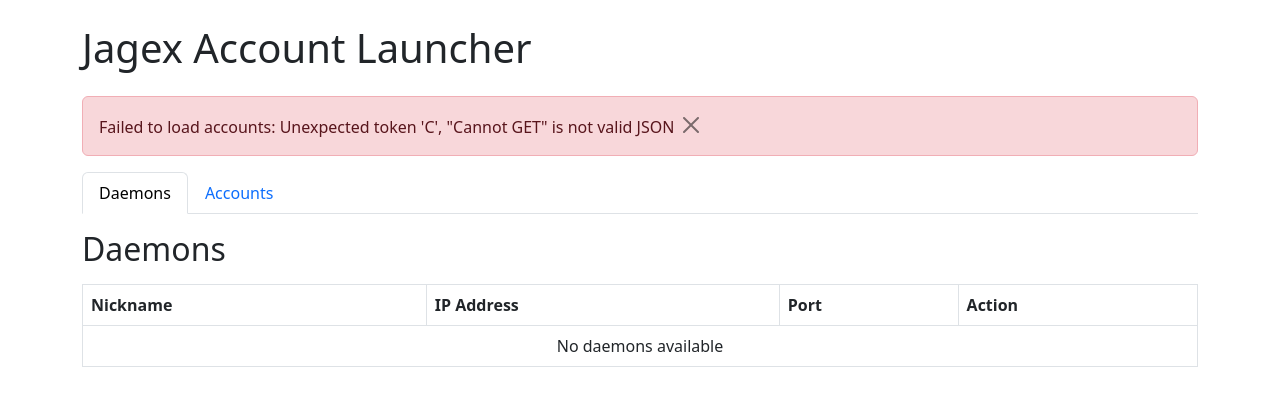
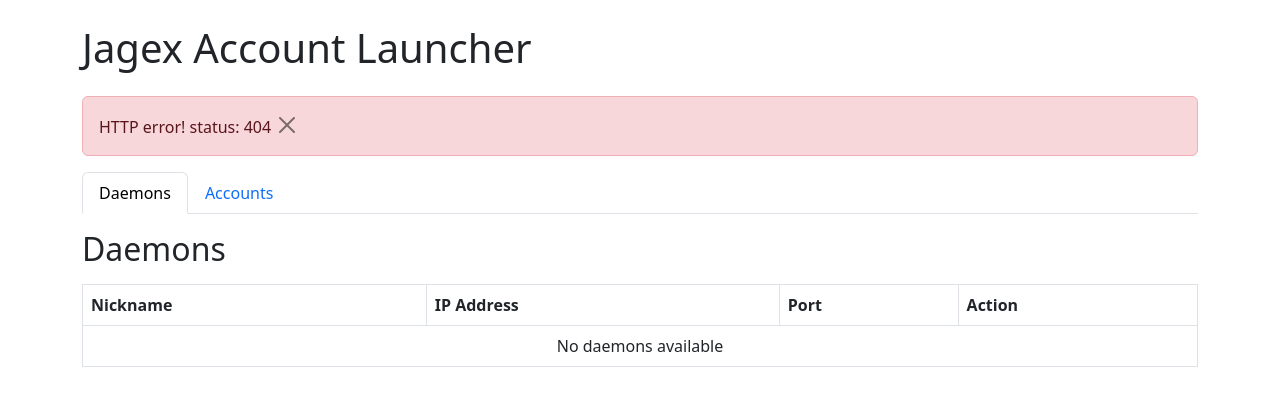
Before and after one commit to gavinnn101/jagex_account_launcher, a Python web app: template src/web_server/templates/index.html in a window 1280 px wide. Shown: the top 406 px of the page. Run offline with Jinja, Linux system fonts and the light colour scheme; the template is opened without the code that fills it, so the values that code supplies are empty.

Commit message:
clean up server code

```diff
--- a/src/web_server/templates/index.html
+++ b/src/web_server/templates/index.html
@@ -8,7 +8,7 @@
 </head>
 <body>
     <div id="app" class="container">
-        <h1 class="my-4">Jagex Account Launcher</h1>
+        <h1 class="my-4" v-once>Jagex Account Launcher</h1>
         <div id="app-content"></div>
     </div>
 
@@ -16,8 +16,52 @@
     <script src="https://cdn.jsdelivr.net/npm/bootstrap@5.3.0/dist/js/bootstrap.bundle.min.js"></script>
 
     <script>
-    const { ref, createApp } = Vue;
+    const { ref, computed, watch, onMounted, onUnmounted, createApp } = Vue;
 
+    // Composable for API calls
+    const useApi = () => {
+        const fetchData = async (url, errorMessage) => {
+            try {
+                const response = await fetch(url);
+                if (!response.ok) throw new Error(`HTTP error! status: ${response.status}`);
+                return await response.json();
+            } catch (error) {
+                console.error(`${errorMessage}: ${error.message}`);
+                throw error;
+            }
+        };
+
+        const postData = async (url, data, errorMessage) => {
+            try {
+                const response = await fetch(url, {
+                    method: 'POST',
+                    headers: { 'Content-Type': 'application/json' },
+                    body: JSON.stringify(data),
+                });
+                if (!response.ok) throw new Error(`HTTP error! status: ${response.status}`);
+                return await response.json();
+            } catch (error) {
+                console.error(`${errorMessage}: ${error.message}`);
+                throw error;
+            }
+        };
+
+        return { fetchData, postData };
+    };
+
+    // Composable for notifications
+    const useNotification = () => {
+        const notification = ref({ type: '', message: '' });
+        const showNotification = (type, message) => {
+            notification.value = { type, message: message || 'No message provided' };
+        };
+        const closeNotification = () => {
+            notification.value = { type: '', message: '' };
+        };
+        return { notification, showNotification, closeNotification };
+    };
+
+    // Components
     const NotificationAlert = {
         props: ['notification'],
         emits: ['close'],
@@ -91,44 +135,10 @@
         `
     };
 
-    const LaunchAccountModal = {
-        props: ['show', 'accounts', 'selectedDaemon'],
-        emits: ['close', 'launch'],
-        setup() {
-            const selectedAccount = ref('');
-            return { selectedAccount };
-        },
-        template: `
-            <div v-if="show" class="modal fade show d-block" tabindex="-1" aria-labelledby="launchAccountModalLabel" aria-modal="true">
-                <div class="modal-dialog">
-                    <div class="modal-content">
-                        <div class="modal-header">
-                            <h5 class="modal-title" id="launchAccountModalLabel">Launch Account</h5>
-                            <button type="button" class="btn-close" @click="$emit('close')" aria-label="Close"></button>
-                        </div>
-                        <div class="modal-body">
-                            <form @submit.prevent="$emit('launch', selectedAccount, selectedDaemon)">
-                                <div class="mb-3">
-                                    <label for="accountSelect" class="form-label">Select Account</label>
-                                    <select class="form-select" v-model="selectedAccount" required>
-                                        <option v-for="(account, nickname) in accounts" :value="nickname">
-                                            {% raw %}{{ nickname }}{% endraw %}
-                                        </option>
-                                    </select>
-                                </div>
-                                <button type="submit" class="btn btn-primary">Launch</button>
-                            </form>
-                        </div>
-                    </div>
-                </div>
-            </div>
-        `
-    };
-
     const AccountModal = {
         props: ['show', 'account'],
         emits: ['close', 'save'],
-        setup(props) {
+        setup(props, { emit }) {
             const formData = ref({
                 nickname: '',
                 JX_CHARACTER_ID: '',
@@ -150,14 +160,16 @@
             };
 
             const handleSubmit = () => {
-                props.onSave(formData.value);
+                emit('save', formData.value);
             };
 
-            if (props.account) {
-                Object.assign(formData.value, props.account);
+            watch(() => props.account, (newAccount) => {
+                if (newAccount) {
+                    Object.assign(formData.value, newAccount);
                 } else {
                     resetForm();
                 }
+            }, { immediate: true });
 
             return { formData, handleSubmit };
         },
@@ -172,30 +184,76 @@
                         <div class="modal-body">
                             <form @submit.prevent="handleSubmit">
                                 <div class="mb-3">
-                                    <label for="accountNickname" class="form-label">Account Nickname</label>
+                                    <label for="accountNickname" class="form-label" v-once>Account Nickname</label>
                                     <input type="text" class="form-control" id="accountNickname" v-model="formData.nickname" required>
                                 </div>
                                 <div class="mb-3">
-                                    <label for="jxCharacterId" class="form-label">JX_CHARACTER_ID</label>
+                                    <label for="jxCharacterId" class="form-label" v-once>JX_CHARACTER_ID</label>
                                     <input type="text" class="form-control" id="jxCharacterId" v-model="formData.JX_CHARACTER_ID" required>
                                 </div>
                                 <div class="mb-3">
-                                    <label for="jxSessionId" class="form-label">JX_SESSION_ID</label>
+                                    <label for="jxSessionId" class="form-label" v-once>JX_SESSION_ID</label>
                                     <input type="text" class="form-control" id="jxSessionId" v-model="formData.JX_SESSION_ID" required>
                                 </div>
                                 <div class="mb-3">
-                                    <label for="jxDisplayName" class="form-label">JX_DISPLAY_NAME</label>
+                                    <label for="jxDisplayName" class="form-label" v-once>JX_DISPLAY_NAME</label>
                                     <input type="text" class="form-control" id="jxDisplayName" v-model="formData.JX_DISPLAY_NAME" required>
                                 </div>
                                 <div class="mb-3">
-                                    <label for="jxRefreshToken" class="form-label">JX_REFRESH_TOKEN (Optional)</label>
+                                    <label for="jxRefreshToken" class="form-label" v-once>JX_REFRESH_TOKEN (Optional)</label>
                                     <input type="text" class="form-control" id="jxRefreshToken" v-model="formData.JX_REFRESH_TOKEN">
                                 </div>
                                 <div class="mb-3">
-                                    <label for="jxAccessToken" class="form-label">JX_ACCESS_TOKEN (Optional)</label>
+                                    <label for="jxAccessToken" class="form-label" v-once>JX_ACCESS_TOKEN (Optional)</label>
                                     <input type="text" class="form-control" id="jxAccessToken" v-model="formData.JX_ACCESS_TOKEN">
                                 </div>
-                                <button type="submit" class="btn btn-primary">Save Account</button>
+                                <button type="submit" class="btn btn-primary" v-once>Save Account</button>
+                            </form>
+                        </div>
+                    </div>
+                </div>
+            </div>
+        `
+    };
+
+    const LaunchAccountModal = {
+    props: ['show', 'accounts', 'selectedDaemon'],
+    emits: ['close', 'launch'],
+    setup(props, { emit }) {
+        const selectedAccount = ref('');
+
+        const handleSubmit = () => {
+            emit('launch', selectedAccount.value, props.selectedDaemon);
+        };
+
+        watch(() => props.show, (newShow) => {
+            if (newShow) {
+                selectedAccount.value = '';
+            }
+        });
+
+        return { selectedAccount, handleSubmit };
+    },
+    template: `
+        <div v-if="show" class="modal fade show d-block" tabindex="-1" aria-labelledby="launchAccountModalLabel" aria-modal="true">
+            <div class="modal-dialog">
+                <div class="modal-content">
+                    <div class="modal-header">
+                        <h5 class="modal-title" id="launchAccountModalLabel" v-once>Launch Account</h5>
+                        <button type="button" class="btn-close" @click="$emit('close')" aria-label="Close"></button>
+                    </div>
+                    <div class="modal-body">
+                        <form @submit.prevent="handleSubmit">
+                            <div class="mb-3">
+                                <label for="accountSelect" class="form-label" v-once>Select Account</label>
+                                <select class="form-select" v-model="selectedAccount" required>
+                                    <option value="" disabled v-once>Choose an account</option>
+                                    <option v-for="(account, nickname) in accounts" :value="nickname" :key="nickname">
+                                        {% raw %}{{ nickname }}{% endraw %}
+                                    </option>
+                                </select>
+                            </div>
+                            <button type="submit" class="btn btn-primary" v-once>Launch</button>
                         </form>
                     </div>
                 </div>
@@ -213,38 +271,30 @@
             AccountModal,
         },
         setup() {
+            const { fetchData, postData } = useApi();
+            const { notification, showNotification, closeNotification } = useNotification();
+
             const daemons = ref([]);
             const accounts = ref({});
             const selectedDaemonNickname = ref('');
-            const notification = ref({ type: '', message: '' });
             const showLaunchModal = ref(false);
             const showAccountModal = ref(false);
             const currentAccount = ref(null);
 
             const fetchDaemons = async () => {
                 try {
-                    const response = await fetch('/get_daemons');
-                    daemons.value = await response.json();
+                    daemons.value = await fetchData('/get_daemons', 'Failed to load daemons');
                 } catch (error) {
-                    showNotification('danger', 'Failed to load daemons: ' + error.message);
+                    showNotification('danger', error.message);
                 }
             };
 
             const fetchAccounts = async () => {
                 try {
-                    const response = await fetch('/get_accounts');
-                    accounts.value = await response.json();
+                    accounts.value = await fetchData('/get_accounts', 'Failed to load accounts');
                 } catch (error) {
-                    showNotification('danger', 'Failed to load accounts: ' + error.message);
+                    showNotification('danger', error.message);
                 }
-            };
-
-            const showNotification = (type, message) => {
-                notification.value = { type, message: message || 'No message provided' };
-            };
-
-            const closeNotification = () => {
-                notification.value = { type: '', message: '' };
             };
 
             const openLaunchModal = (daemonNickname) => {
@@ -259,19 +309,10 @@
 
             const launchAccount = async (accountId, daemonNickname) => {
                 try {
-                    const response = await fetch('/launch_account', {
-                        method: 'POST',
-                        headers: { 'Content-Type': 'application/json' },
-                        body: JSON.stringify({ account_id: accountId, daemon_nickname: daemonNickname }),
-                    });
-                    const data = await response.json();
-                    if (data.status === 'success') {
+                    const data = await postData('/launch_account', { account_id: accountId, daemon_nickname: daemonNickname }, 'Failed to launch account');
                     showNotification('success', 'Account launched successfully!');
-                    } else {
-                        throw new Error(data.message);
-                    }
                 } catch (error) {
-                    showNotification('danger', 'Failed to launch account: ' + error.message);
+                    showNotification('danger', error.message);
                 } finally {
                     closeLaunchModal();
                 }
@@ -289,20 +330,11 @@
 
             const saveAccount = async (accountData) => {
                 try {
-                    const response = await fetch('/add_account', {
-                        method: 'POST',
-                        headers: { 'Content-Type': 'application/json' },
-                        body: JSON.stringify(accountData),
-                    });
-                    const data = await response.json();
-                    if (data.status === 'success') {
+                    await postData('/add_account', accountData, 'Failed to save account');
                     showNotification('success', 'Account saved successfully!');
                     await fetchAccounts();
-                    } else {
-                        throw new Error(data.message);
-                    }
                 } catch (error) {
-                    showNotification('danger', 'Failed to save account: ' + error.message);
+                    showNotification('danger', error.message);
                 } finally {
                     closeAccountModal();
                 }
@@ -311,30 +343,29 @@
             const deleteAccount = async (nickname) => {
                 if (confirm("Are you sure you want to delete this account?")) {
                     try {
-                        const response = await fetch('/delete_account', {
-                            method: 'POST',
-                            headers: { 'Content-Type': 'application/json' },
-                            body: JSON.stringify({ nickname }),
-                        });
-                        const data = await response.json();
-                        if (data.status === 'success') {
+                        await postData('/delete_account', { nickname }, 'Failed to delete account');
                         showNotification('success', 'Account deleted successfully!');
                         await fetchAccounts();
-                        } else {
-                            throw new Error(data.message);
-                        }
                     } catch (error) {
-                        showNotification('danger', 'Failed to delete account: ' + error.message);
+                        showNotification('danger', error.message);
                     }
                 }
             };
 
-            // Initial data fetch
+            // Lifecycle hooks
+            onMounted(() => {
                 fetchDaemons();
                 fetchAccounts();
+            });
 
-            // Set up interval for refreshing daemons
-            setInterval(fetchDaemons, 5000);
+            let intervalId;
+            onMounted(() => {
+                intervalId = setInterval(fetchDaemons, 5000);
+            });
+
+            onUnmounted(() => {
+                clearInterval(intervalId);
+            });
 
             return {
                 daemons,
@@ -358,21 +389,21 @@
             <notification-alert :notification="notification" @close="closeNotification" />
             <ul class="nav nav-tabs mb-3">
                 <li class="nav-item">
-                    <a class="nav-link active" id="daemons-tab" data-bs-toggle="tab" href="#daemons" role="tab" aria-controls="daemons" aria-selected="true">Daemons</a>
+                    <a class="nav-link active" id="daemons-tab" data-bs-toggle="tab" href="#daemons" role="tab" aria-controls="daemons" aria-selected="true" v-once>Daemons</a>
                 </li>
                 <li class="nav-item">
-                    <a class="nav-link" id="accounts-tab" data-bs-toggle="tab" href="#accounts" role="tab" aria-controls="accounts" aria-selected="false">Accounts</a>
+                    <a class="nav-link" id="accounts-tab" data-bs-toggle="tab" href="#accounts" role="tab" aria-controls="accounts" aria-selected="false" v-once>Accounts</a>
                 </li>
             </ul>
             <div class="tab-content">
                 <div class="tab-pane fade show active" id="daemons" role="tabpanel" aria-labelledby="daemons-tab">
-                <h2 class="mb-3">Daemons</h2>
+                    <h2 class="mb-3" v-once>Daemons</h2>
                     <daemons-table :daemons="daemons" @launch="openLaunchModal" />
                 </div>
                 <div class="tab-pane fade" id="accounts" role="tabpanel" aria-labelledby="accounts-tab">
                     <div class="d-flex justify-content-between align-items-center mb-3">
-                        <h2>Accounts</h2>
-                        <button class="btn btn-success" @click="openAccountModal()">Add Account</button>
+                        <h2 v-once>Accounts</h2>
+                        <button class="btn btn-success" @click="openAccountModal()" v-once>Add Account</button>
                     </div>
                     <accounts-table :accounts="accounts" @edit="openAccountModal" @delete="deleteAccount" />
                 </div>
```
Lines whose indentation alone changed are shown as unchanged.
